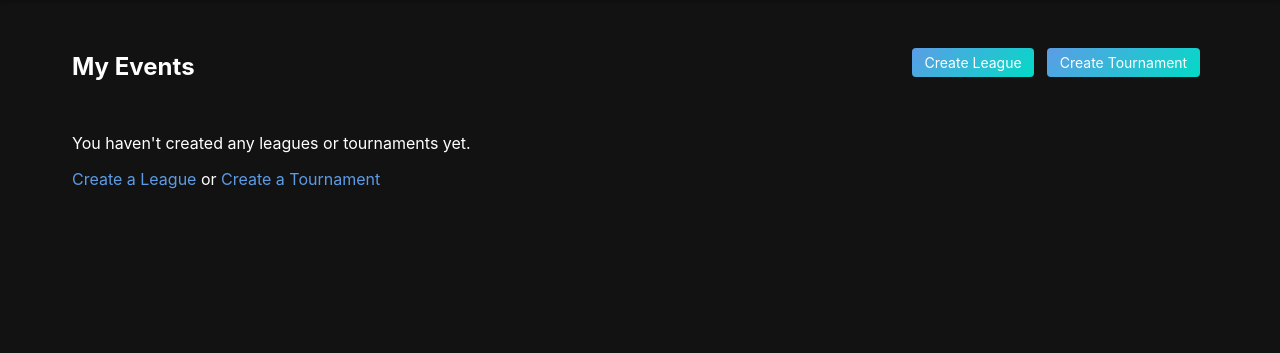
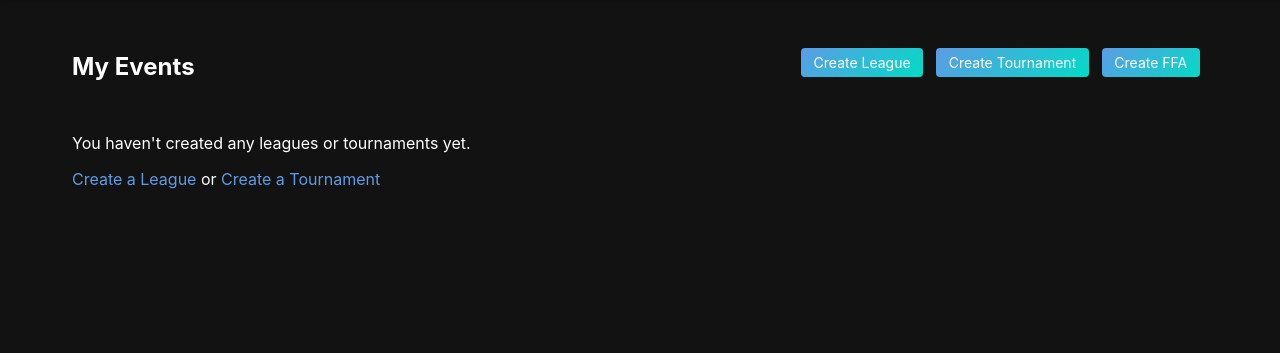
Before and after one commit to Teiteland/tourneyandleaguesforfriends, a Flask app: page /my-events in a window 1280 px wide. Shown: the part 67-420 px from the top of the page. Run offline with Flask 3, Linux system fonts and the light colour scheme; the visitor is signed in with stand-in values (Sample User, id 1).

Commit message:
Add standalone FFA support - create FFA from index/my-events pages

```diff
--- a/app/models/models.py
+++ b/app/models/models.py
@@ -119,11 +119,13 @@ class FFAMatch(db.Model):
     league_id = db.Column(db.Integer, db.ForeignKey('league.id'), nullable=True)
     name = db.Column(db.String(100), nullable=False)
     game_id = db.Column(db.Integer, db.ForeignKey('game.id'), nullable=True)
+    owner_id = db.Column(db.Integer, db.ForeignKey('user.id'), nullable=True)
     status = db.Column(db.String(20), default='draft')  # draft, active, completed
     created_at = db.Column(db.DateTime, default=datetime.utcnow)
     played_at = db.Column(db.DateTime, nullable=True)
     league = db.relationship('League', backref='ffa_matches')
     game = db.relationship('Game', backref='ffa_matches')
+    owner = db.relationship('User', backref='owned_ffas')
 
 class FFAPlayer(db.Model):
     id = db.Column(db.Integer, primary_key=True)
--- a/app/routes/routes.py
+++ b/app/routes/routes.py
@@ -31,7 +31,8 @@ def can_manage_ffa(ffa_id):
     if ffa.league_id:
         league = League.query.get(ffa.league_id)
         return league and league.owner_id == session.get('user_id')
-    return False
+    # For standalone FFA, check if user is owner
+    return ffa and ffa.owner_id == session.get('user_id')
 
 def can_view_league(league_id):
     """Check if current user can view the league."""
@@ -343,10 +344,12 @@ def my_events():
     user_id = session['user_id']
     my_leagues = League.query.filter_by(owner_id=user_id).all()
     my_tournaments = Tournament.query.filter_by(owner_id=user_id).all()
+    my_ffas = FFAMatch.query.filter_by(owner_id=user_id).all()
 
     return render_template('my_events.html',
                          leagues=my_leagues,
-                         tournaments=my_tournaments)
+                         tournaments=my_tournaments,
+                         ffas=my_ffas)
 
 @main.route('/leagues')
 def leagues():
@@ -1402,6 +1405,56 @@ def create_ffa_in_league(league_id):
 
     return render_template('create_ffa.html', league=league, games=games, players=players)
 
+@main.route('/ffa/create', methods=['GET', 'POST'])
+def create_ffa():
+    if not session.get('user_id'):
+        flash('Please log in to create FFA', 'error')
+        return redirect(url_for('main.login'))
+
+    games = Game.query.filter_by(is_active=True).all()
+    players = Player.query.all()
+
+    if request.method == 'POST':
+        name = request.form.get('name')
+        game_id = request.form.get('game_id')
+        selected_players = request.form.getlist('players')
+
+        if not name or not game_id:
+            flash('Name and game are required', 'error')
+            return render_template('create_ffa.html', games=games, players=players)
+
+        if len(selected_players) < 2:
+            flash('At least 2 players required', 'error')
+            return render_template('create_ffa.html', games=games, players=players)
+
+        ffa = FFAMatch(
+            league_id=None,
+            name=name,
+            game_id=game_id,
+            owner_id=session['user_id'],
+            status='active'
+        )
+        db.session.add(ffa)
+        db.session.flush()
+
+        for player_id in selected_players:
+            fp = FFAPlayer(
+                ffa_match_id=ffa.id,
+                player_id=int(player_id)
+            )
+            db.session.add(fp)
+
+        db.session.commit()
+        flash(f'FFA "{name}" created!', 'success')
+        return redirect(url_for('main.ffa_match', ffa_id=ffa.id))
+
+    return render_template('create_ffa.html', games=games, players=players)
+
+@main.route('/ffa')
+def ffa_list():
+    ffAs = FFAMatch.query.filter_by(league_id=None).order_by(FFAMatch.created_at.desc()).all()
+    return render_template('ffa_list.html', ffAs=ffAs)
+
 @main.route('/ffa/<int:ffa_id>', methods=['GET', 'POST'])
 def ffa_match(ffa_id):
     ffa = FFAMatch.query.get_or_404(ffa_id)
--- a/app/templates/index.html
+++ b/app/templates/index.html
@@ -7,6 +7,7 @@
 <div class="quick-links">
     <a href="/tournaments" class="btn btn-large">Tournaments</a>
     <a href="/leagues" class="btn btn-large">Leagues</a>
+    <a href="/ffa" class="btn btn-large">FFA</a>
     <a href="/games" class="btn btn-large">Games</a>
     <a href="/players" class="btn btn-large">Players</a>
     <a href="/my-events" class="btn btn-large">My Events</a>
--- a/app/templates/my_events.html
+++ b/app/templates/my_events.html
@@ -8,10 +8,11 @@
     <div>
         <a href="/leagues/create" class="btn btn-small">Create League</a>
         <a href="/tournaments/create" class="btn btn-small">Create Tournament</a>
+        <a href="/ffa/create" class="btn btn-small">Create FFA</a>
     </div>
 </div>
 
-{% if leagues or tournaments %}
+{% if leagues or tournaments or ffas %}
 {% if leagues %}
 <section class="my-leagues-section">
     <h3>My Leagues</h3>
@@ -70,6 +71,29 @@
     {% endif %}
 </section>
 {% endif %}
+
+{% if ffas %}
+<section class="my-ffas-section">
+    <h3>My FFA Matches</h3>
+    {% if ffas %}
+    <div class="events-list">
+        {% for ffa in ffas %}
+        <div class="event-card">
+            <h4><a href="/ffa/{{ ffa.id }}">{{ ffa.name }}</a></h4>
+            <p>Game: {{ ffa.game.name if ffa.game else 'N/A' }}</p>
+            <p class="status-{{ ffa.status }}">{{ ffa.status }}</p>
+            <p>Created: {{ ffa.created_at.strftime('%Y-%m-%d') if ffa.created_at else '-' }}</p>
+            {% if ffa.status == 'active' %}
+            <a href="/ffa/{{ ffa.id }}" class="btn btn-small">Manage</a>
+            {% endif %}
+        </div>
+        {% endfor %}
+    </div>
+    {% else %}
+    <p>No FFA matches created yet.</p>
+    {% endif %}
+</section>
+{% endif %}
 {% else %}
 <p>You haven't created any leagues or tournaments yet.</p>
 <p>
```
Also changed, not shown: app/templates/create_ffa.html (+6 -2 lines), app/templates/ffa_list.html (added, +72 -0 lines).
